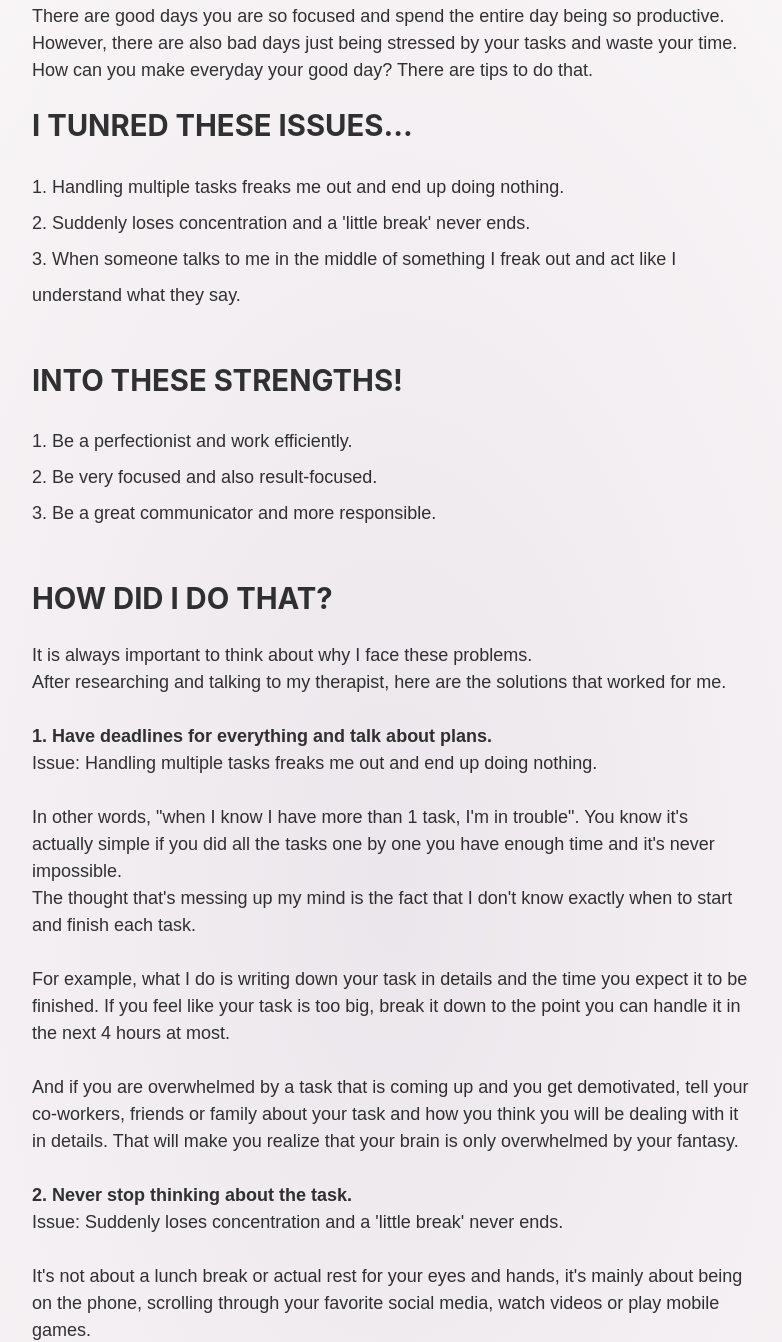
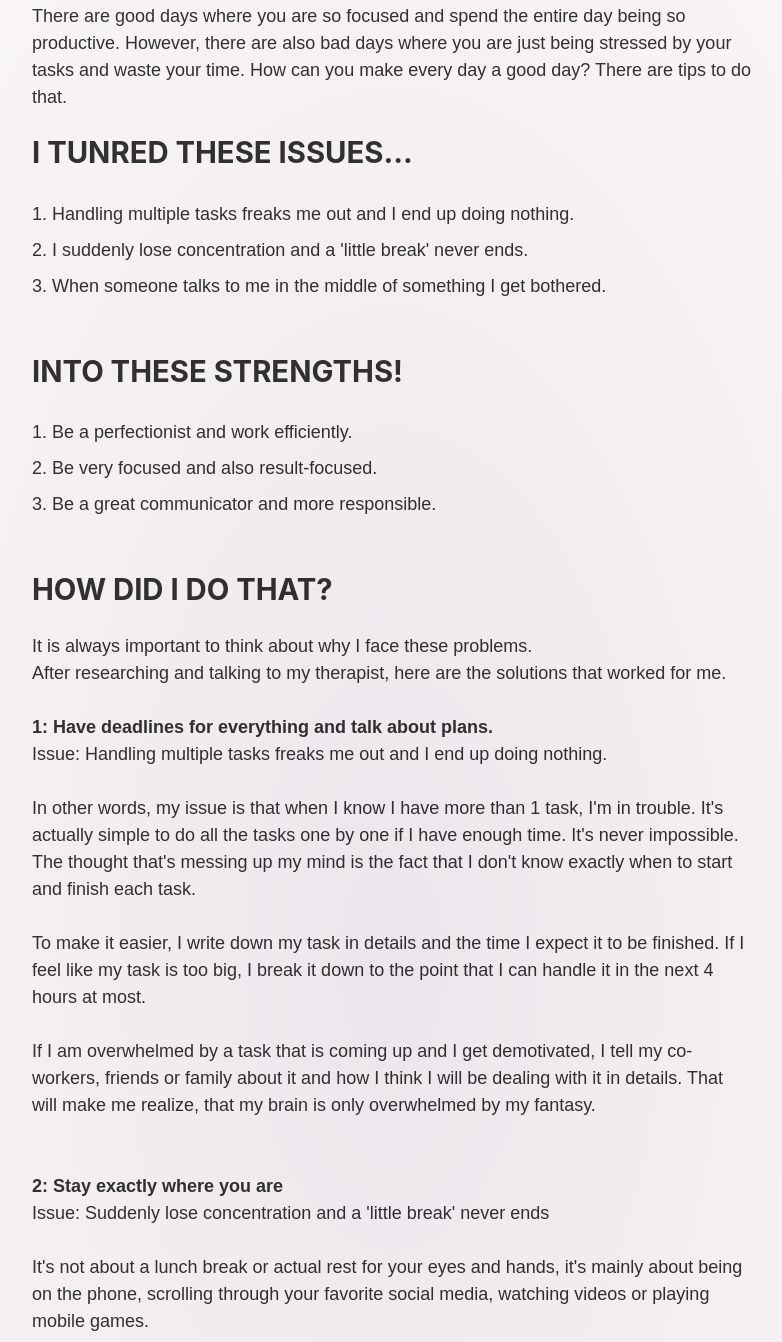
Before and after one commit to Nao-Mori/blog, a Gatsby site: page /post2 in a window 1280 px wide. Shown: the part 303-1645 px from the top of the page, without its empty margins (248-1030 px from the left). Built offline with nearby package versions, Linux system fonts and the light colour scheme; Gatsby itself is replaced by a stand-in of ours.

Commit message:
New post

```diff
--- a/src/pages/post2.tsx
+++ b/src/pages/post2.tsx
@@ -12,18 +12,18 @@ const SecondPage = () => (
         <h1 style={{textAlign:"left"}}>How I Turned my ADHD Tendencies<br/> into my Strengths</h1>
         <h5 style={{textAlign:"right", color:"gray", marginRight:"30px"}}>3/14/2020 by Nao Mori</h5>
         <h4 style={{fontWeight:"normal", fontFamily:"Arial", lineHeight: 1.5}}>
-          There are good days you are so focused and spend the entire day being so productive. However,
-          there are also bad days just being stressed by your tasks and waste your time.
-          How can you make everyday your good day? There are tips to do that.
+          There are good days where you are so focused and spend the entire day being so productive. However,
+          there are also bad days where you are just being stressed by your tasks and waste your time.
+          How can you make every day a good day? There are tips to do that.
         </h4>
 
         <h2 style={{fontWeight:"bolder"}}>I TUNRED THESE ISSUES...</h2>
         <h4 style={{fontFamily:"Arial", fontWeight:"normal",lineHeight: 2}}>
-          1. Handling multiple tasks freaks me out and end up doing nothing.
+          1. Handling multiple tasks freaks me out and I end up doing nothing.
           <br/>
-          2. Suddenly loses concentration and a 'little break' never ends.
+          2. I suddenly lose concentration and a 'little break' never ends.
           <br/>
-          3. When someone talks to me in the middle of something I freak out and act like I understand what they say.
+          3. When someone talks to me in the middle of something I get bothered.
         </h4>
         <br/>
         <h2 style={{fontWeight:"bolder"}}>INTO THESE STRENGTHS!</h2>
@@ -41,31 +41,37 @@ const SecondPage = () => (
           After researching and talking to my therapist, here are the solutions that worked for me.
           <br/>
           <br/>
-          <strong style={{fontFamily:"Arial"}}>1. Have deadlines for everything and talk about plans.</strong>
+          <strong style={{fontFamily:"Arial"}}>1: Have deadlines for everything and talk about plans.</strong>
           <br/>
-          Issue: Handling multiple tasks freaks me out and end up doing nothing.<br/><br/>
-          In other words, "when I know I have more than 1 task, I'm in trouble".
-          You know it's actually simple if you did all the tasks one by one you have enough time and it's never impossible.
+          Issue: Handling multiple tasks freaks me out and I end up doing nothing.
+          <br/>
+          <br/>
+          In other words, my issue is that when I know I have more than 1 task, I'm in trouble.
+          It's actually simple to do all the tasks one by one if I have enough time. It's never impossible.
           <br/>
           The thought that's messing up my mind is the fact that I don't know exactly when to start and finish each task.<br/><br/>
-          For example, what I do is writing down your task in details and the time you expect it to be finished.
-          If you feel like your task is too big, break it down to the point you can handle it in the next 4 hours at most.<br/><br/>
-          And if you are overwhelmed by a task that is coming up and you get demotivated,
-          tell your co-workers, friends or family about your task and how you think you will be dealing with it in details.
-          That will make you realize that your brain is only overwhelmed by your fantasy.
+          To make it easier, I write down my task in details and the time I expect it to be finished.
+          If I feel like my task is too big, I break it down to the point that I can handle it in the next 4 hours at most.<br/><br/>
+          If I am overwhelmed by a task that is coming up and I get demotivated,
+          I tell my co-workers, friends or family about it and how I think I will be dealing with it in details.
+          That will make me realize, that my brain is only overwhelmed by my fantasy.
           <br/>
           <br/>
-          <strong style={{ fontFamily: "Arial" }}>2. Never stop thinking about the task.</strong>
           <br/>
-          Issue: Suddenly loses concentration and a 'little break' never ends.<br/><br/>
+          <strong style={{ fontFamily: "Arial" }}>2: Stay exactly where you are</strong><br/>
+          Issue: Suddenly lose concentration and a 'little break' never ends
+          <br/>
+          <br/>
           It's not about a lunch break or actual rest for your eyes and hands,
-          it's mainly about being on the phone, scrolling through your favorite social media, watch videos or play mobile games.<br/><br/>
-          I learned that if I get tempted to touch my phone I just should do it.
-          My solution is very specific. I stay where I work and keep the position I work in, put the phone on the desk
-          and do whatever. (I don't recommend to use the same laptop you work with to have a little break) Make sure
-          that you can still see what you are working on on the screen. <br/><br/>
-          Since I am really bad at doing 2 things at the same time,
-          I end up just going back to work since working is in my main focus.
+          it's mainly about being on the phone, scrolling through your favorite social media, watching videos or playing mobile games.<br/><br/>
+          I learned that if I get tempted to touch my phone I should just do it.
+          Once I'm out of focus it's really hard to let the temptation go away and it only makes me more distracted.<br/><br/>
+          My solution is very specific. I should not stand up and go somewhere to take a break. Instead,
+          I stay exactly where I work, keep one of my hands on the laptop and make sure I can go back to work as soon as I want.
+          Then I can put my phone on the desk and do whatever I want to do.
+          (I don't recommend to use the same laptop you work with to have a little break)<br/><br/>
+          Since I never stop thinking about working this way, I end up going back to work after a few minutes.
+          <br/>
           <br/>
           <br/>
           <strong style={{ fontFamily: "Arial" }}>3. Tell people to write or use force.</strong>
```
Also changed, not shown: src/pages/index.tsx (+5 -5 lines).
